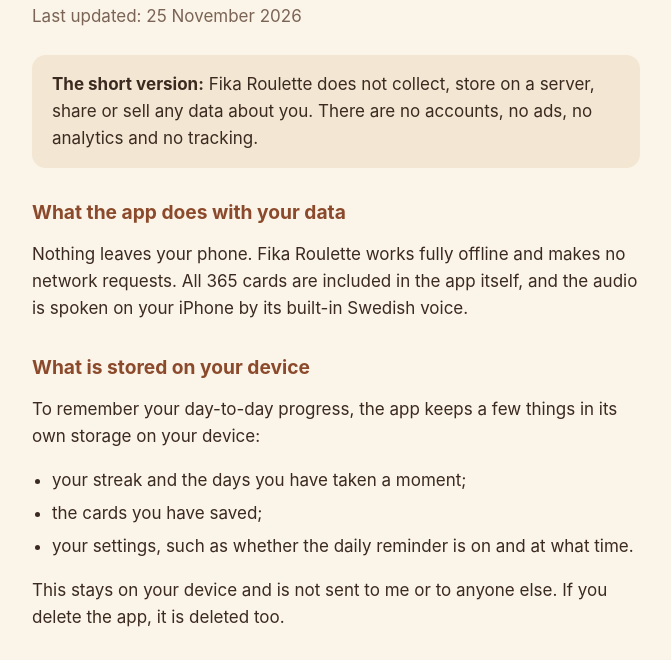
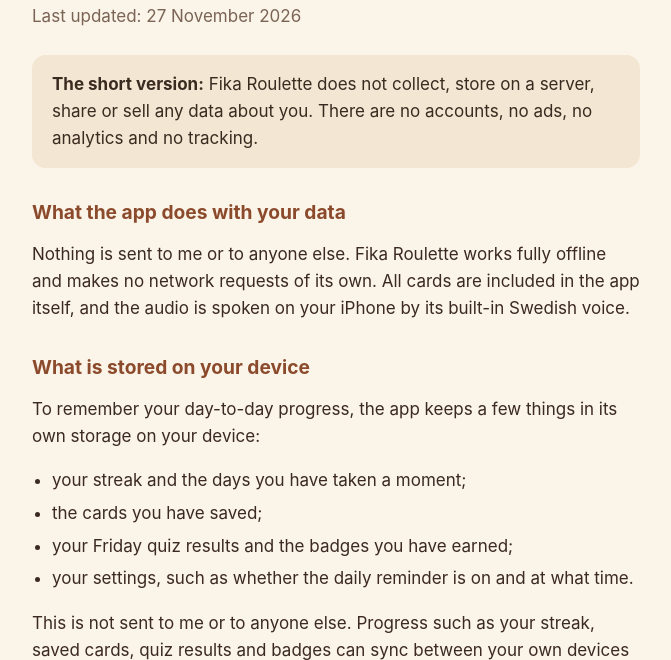
Before and after one commit to mstjern/fika-roulette-site, a plain HTML site: page privacy.html in a window 1280 px wide. Shown: the part 119-779 px from the top of the page, without its empty margins (304-975 px from the left). Drawn offline with Linux system fonts and the light colour scheme.

Commit message:
Privacy page for 1.1: iCloud progress and stats name

```diff
--- a/privacy.html
+++ b/privacy.html
@@ -24,21 +24,22 @@
   <nav aria-label="Pages"><a href="index.html">Fika Roulette</a><a href="privacy.html">Privacy</a><a href="support.html">Support</a></nav>
 
   <h1>Fika Roulette – Privacy Policy</h1>
-  <p class="updated">Last updated: 25 November 2026</p>
+  <p class="updated">Last updated: 27 November 2026</p>
 
   <p class="summary"><strong>The short version:</strong> Fika Roulette does not collect, store on a server, share or sell any data about you. There are no accounts, no ads, no analytics and no tracking.</p>
 
   <h2>What the app does with your data</h2>
-  <p>Nothing leaves your phone. Fika Roulette works fully offline and makes no network requests. All 365 cards are included in the app itself, and the audio is spoken on your iPhone by its built-in Swedish voice.</p>
+  <p>Nothing is sent to me or to anyone else. Fika Roulette works fully offline and makes no network requests of its own. All cards are included in the app itself, and the audio is spoken on your iPhone by its built-in Swedish voice.</p>
 
   <h2>What is stored on your device</h2>
   <p>To remember your day-to-day progress, the app keeps a few things in its own storage on your device:</p>
   <ul>
     <li>your streak and the days you have taken a moment;</li>
     <li>the cards you have saved;</li>
+    <li>your Friday quiz results and the badges you have earned;</li>
     <li>your settings, such as whether the daily reminder is on and at what time.</li>
   </ul>
-  <p>This stays on your device and is not sent to me or to anyone else. If you delete the app, it is deleted too.</p>
+  <p>This is not sent to me or to anyone else. Progress such as your streak, saved cards, quiz results and badges can sync between your own devices through your iCloud account; I cannot see it. Progress kept in your own iCloud stays there if you delete the app. Your settings stay on each device. If you type a first name for your stats picture, it stays on your device too, and is seen only on a picture you choose to share.</p>
 
   <h2>Notifications</h2>
   <p>The optional daily reminder is a local notification scheduled by your phone. It is not sent from a server, and you can turn it off at any time in the app or in iOS Settings.</p>
```
